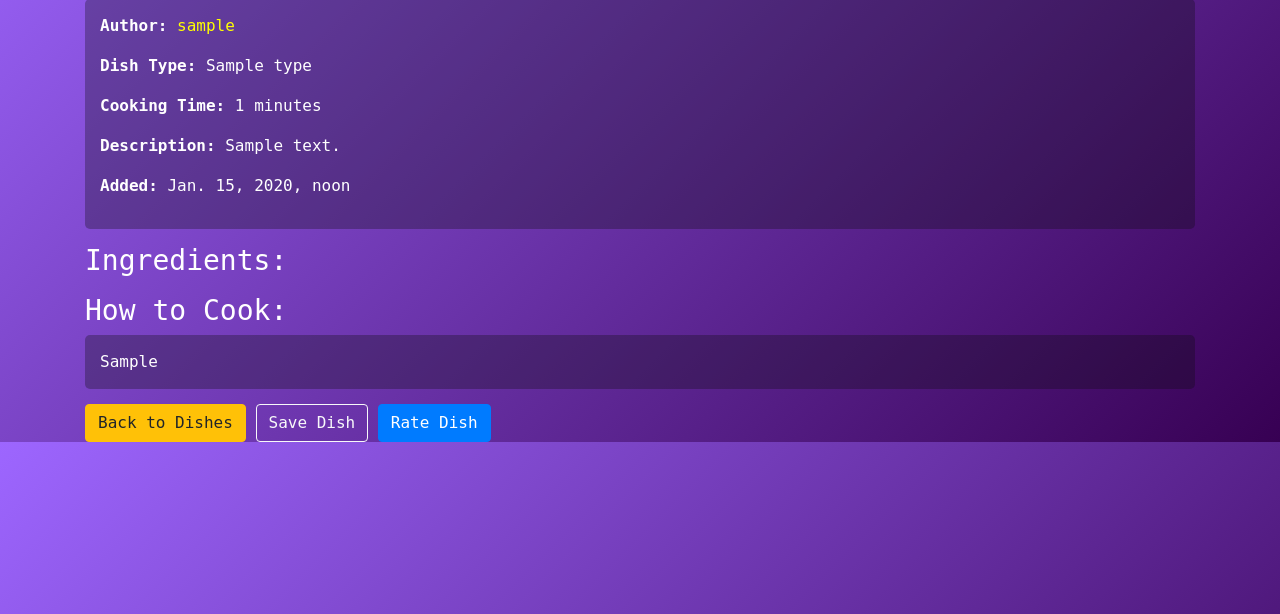
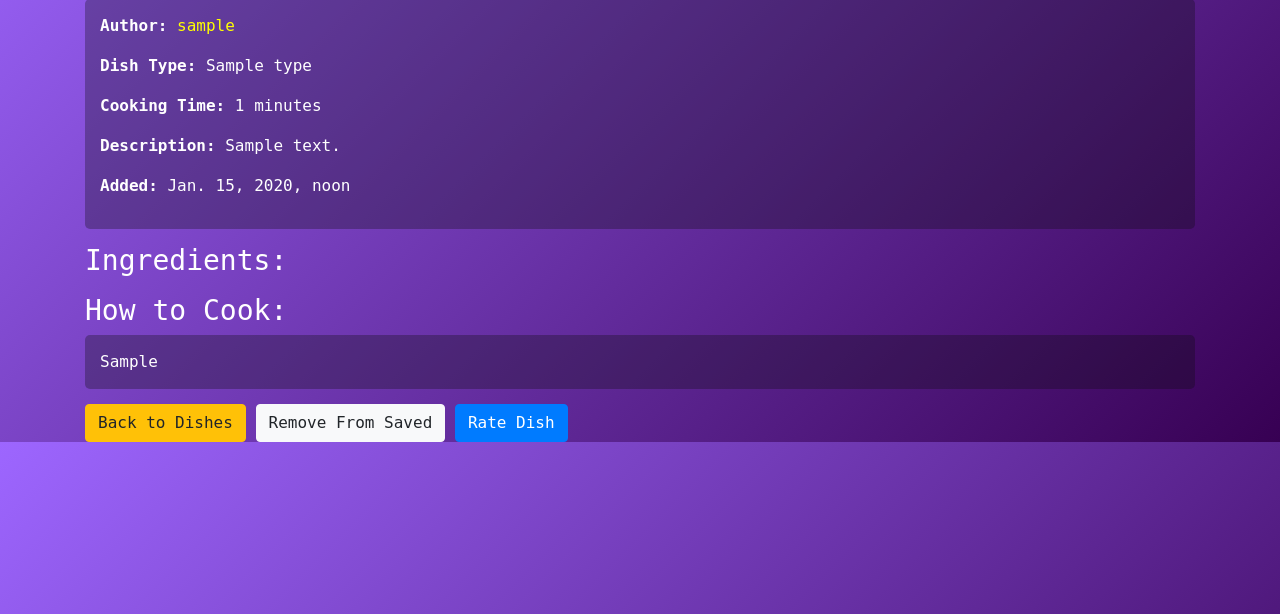
Before and after one commit to dartomOOv/food-recipes, a Django app: a page that uses templates/recipes/recipe_detail.html in a window 1280 px wide. Shown: the part 186-800 px from the top of the page. Run offline with Django 5.2, Linux system fonts and the light colour scheme; a user stored in the database is signed in; tables that the repository leaves empty hold one stand-in row (values such as "Sample post").

Commit message:
Load 'existence_check' for dish detail and apply them for buttons

```diff
--- a/templates/recipes/recipe_detail.html
+++ b/templates/recipes/recipe_detail.html
@@ -1,4 +1,5 @@
 {% extends "base/base.html" %}
+{% load existence_check %}
 {% block base %}
   {% include 'base/nav/header.html' %}
   <div class="container">
@@ -35,10 +36,10 @@
 
     <!-- Back Button -->
     <a href="{% url 'recipes:recipes-list' %}" class="btn btn-warning">Back to Dishes</a>
-    {% if dish in user.saved_dishes.all %}
-      <a href="{% url 'recipes:recipes-list' %}" class="btn btn-light">Remove From Saved</a>
+    {% if dish|dish_is_saved:user %}
+      <a href="{% url 'recipes:recipe-save-remove' dish.slug %}" class="btn btn-light">Remove From Saved</a>
     {% else %}
-      <a href="{% url 'recipes:recipes-list' %}" class="btn btn-outline-light">Save Dish</a>
+      <a href="{% url 'recipes:recipe-save-remove' dish.slug %}" class="btn btn-outline-light">Save Dish</a>
     {% endif %}
     <a href="{% url 'recipes:recipes-list' %}" class="btn btn-primary">Rate Dish</a>
 </div>
```
